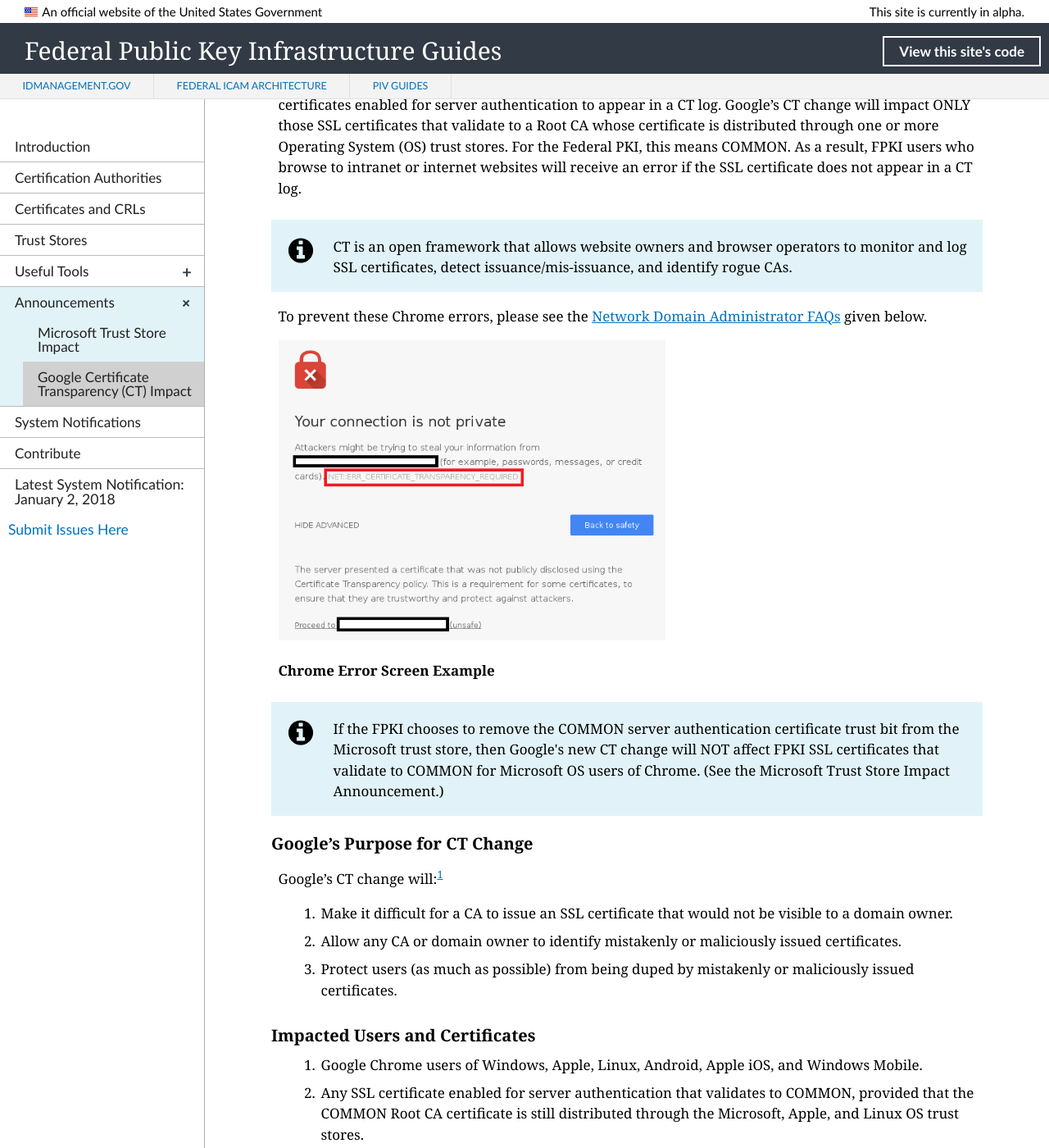
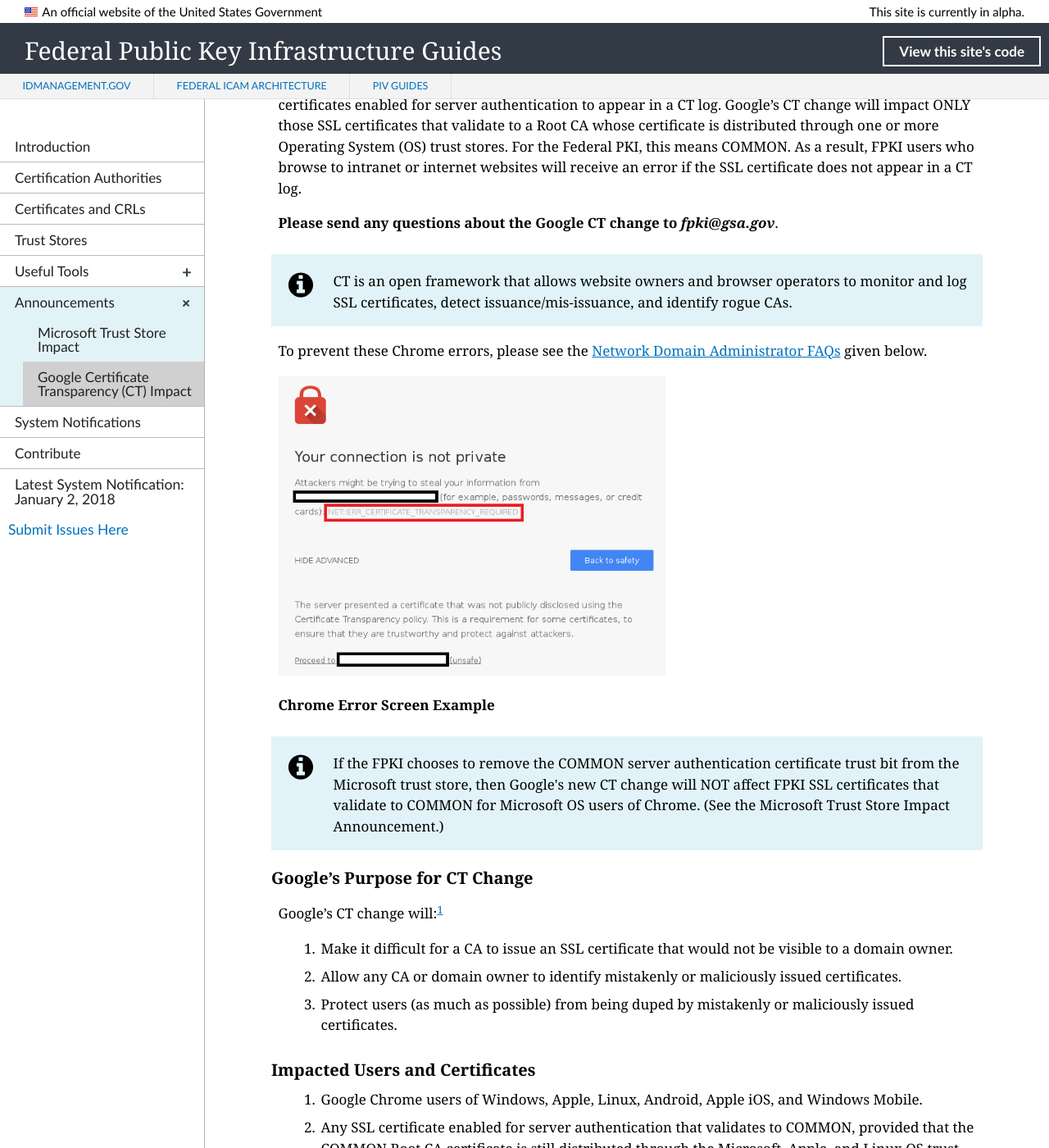
Before and after one commit to GSA/fpki-guides, a Jekyll site: the page built from _announcements/02_google_ct.md, in a window 1280 px wide and 1400 px high, scrolled down 270 px. Shown: the whole window at 82% size. Built offline with Jekyll 4.4.1, drawn with Linux system fonts in a browser that asks for light colours; nearby versions of some CDN libraries; library files that are not in the unit come from our copies; some of the changed text lies outside the part shown.

Commit message:
Update 02_google_ct.md
Restructure

```diff
--- a/_announcements/02_google_ct.md
+++ b/_announcements/02_google_ct.md
@@ -9,6 +9,8 @@
 ---
 
 In April 2018, Google will begin enforcing Certificate Transparency (CT) in Chrome, which requires all SSL certificates enabled for server authentication to appear in a CT log. Google's CT change will impact ONLY those SSL certificates that validate to a Root CA whose certificate is distributed through one or more Operating System (OS) trust stores. For the Federal PKI, this means COMMON. As a result, FPKI users who browse to intranet or internet websites will receive an error if the SSL certificate does not appear in a CT log.
+
+**Please send any questions about the Google CT change to _fpki@gsa.gov_**.
 
 {% include alert-info.html content="CT is an open framework that allows website owners and browser operators to monitor and log SSL certificates, detect issuance/mis-issuance, and identify rogue CAs." %}
 
```
Also changed, not shown: other parts of _announcements/02_google_ct.md (+0 -2 lines).
